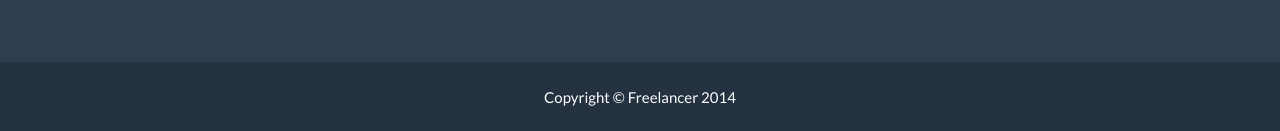
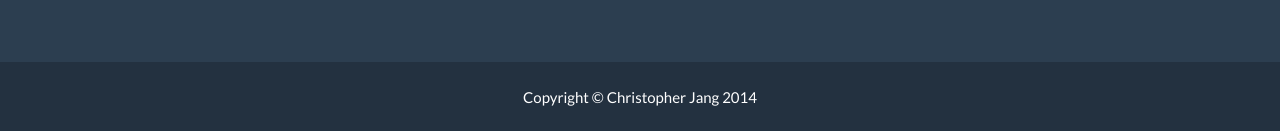
Before and after one commit to cjang5/cjang5.github.io, a Jekyll site: the page built from index.html, in a window 1280 px wide and 900 px high, scrolled down 2509 px. Shown: the part 766-897 px from the top of the window. Built offline with Jekyll 4.4.1, drawn with Linux system fonts in a browser that asks for light colours.

Commit message:
Changed copyright info in footer

```diff
--- a/_includes/footer.html
+++ b/_includes/footer.html
@@ -32,7 +32,7 @@
             <div class="container">
                 <div class="row">
                     <div class="col-lg-12">
-                        Copyright &copy; {{ site.title }} 20{{ site.time | date: '%y' }}
+                        Copyright &copy; Christopher Jang 20{{ site.time | date: '%y' }}
                     </div>
                 </div>
             </div>
```
